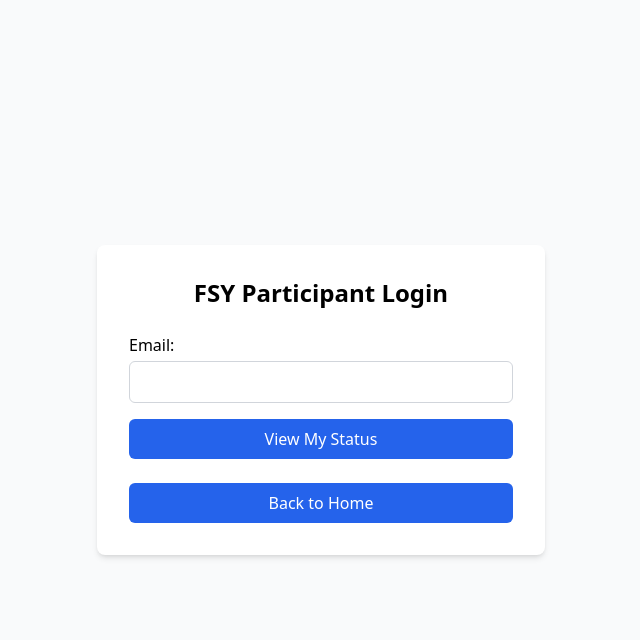
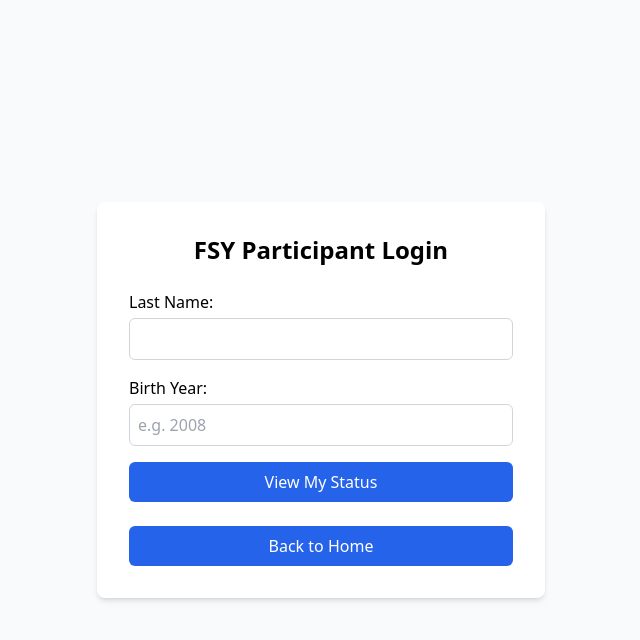
Before and after one commit to junartisan/fsy, a Django app: page /login/ in a window 1280 px wide. Shown: the top 640 px of the page, without its empty margins (319-959 px from the left). Run offline with Django 5.2, Linux system fonts and the light colour scheme; some libraries are stand-ins or nearby versions.

Commit message:
new updates for login

```diff
--- a/participants/templates/participants/login.html
+++ b/participants/templates/participants/login.html
@@ -27,10 +27,18 @@
 
         <form method="post" class="space-y-4">
             {% csrf_token %}
+
             <div>
-                <label for="email" class="block font-medium">Email:</label>
-                <input type="email" name="email" id="email" required
-                       class="mt-1 block w-full border border-gray-300 rounded-md p-2 focus:ring-blue-500 focus:border-blue-500">
+                <label for="last_name" class="block font-medium">Last Name:</label>
+                <input type="text" name="last_name" id="last_name" required
+                       class="mt-1 block w-full border border-gray-300 rounded-md p-2">
+            </div>
+
+            <div>
+                <label for="year" class="block font-medium">Birth Year:</label>
+                <input type="number" name="year" id="year" required
+                       class="mt-1 block w-full border border-gray-300 rounded-md p-2"
+                       placeholder="e.g. 2008">
             </div>
 
             <button type="submit"
@@ -38,6 +46,7 @@
                 View My Status
             </button>
         </form>
+
         <br />
         <button class="w-full bg-blue-600 text-white py-2 px-4 rounded-md hover:bg-blue-700 transition">
                 <a href="/">Back to Home</a>
--- a/participants/views.py
+++ b/participants/views.py
@@ -22,39 +22,26 @@ def home(request):
     })
 
 # LOGIN
+
 def participant_login(request):
-    form = ParticipantLoginForm(request.POST or None)
+    if request.method == "POST":
+        last_name = request.POST.get("last_name")
+        year = request.POST.get("year")
 
-    if request.method == "POST" and form.is_valid():
-        email = form.cleaned_data["email"].lower()
+        participant = Participant.objects.filter(
+            last_name__iexact=last_name,
+            birthday__year=year
+        ).first()
 
-        try:
-            participant = Participant.objects.get(email__iexact=email)
-        except Participant.DoesNotExist:
-            messages.error(
-                request,
-                "❌ Email not found. Please use the email you registered for FSY."
-            )
-            return render(request, "participants/login.html", {"form": form})
+        if participant:
+            messages.success(request, "Participant found!")
+            return render(request, "participants/dashboard.html", {
+                "participant": participant
+            })
+        else:
+            messages.error(request, "No matching participant found.")
 
-        # Create or update Django user
-        user, created = User.objects.get_or_create(
-            username=email,
-            defaults={"email": email}
-        )
-
-        if not user.email:
-            user.email = email
-            user.save()
-
-        login(request, user)
-
-        request.session["participant_id"] = participant.id
-
-        return redirect("participants:dashboard")
-
-    return render(request, "participants/login.html", {"form": form})
-
+    return render(request, "participants/login.html")
 
 # DASHBOARD
 @login_required
```
Also changed, not shown: 1 other file.
